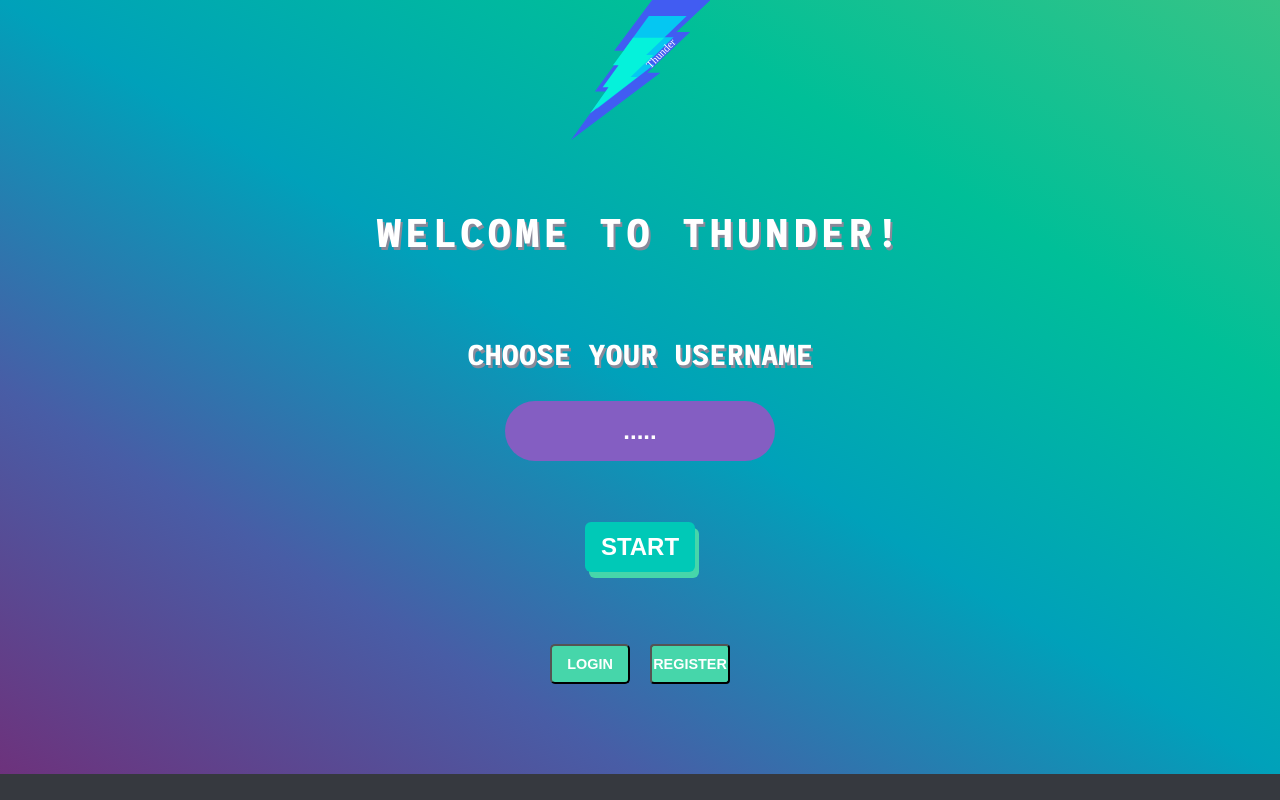
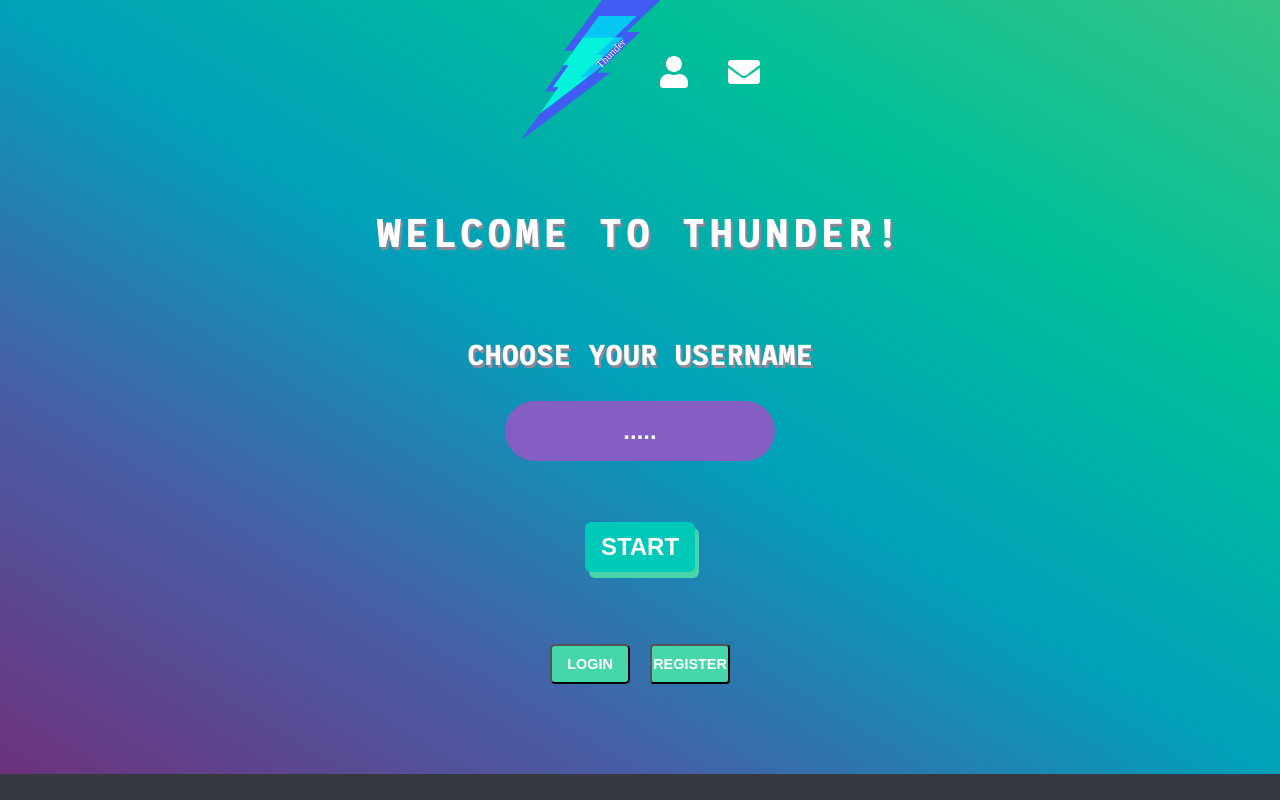
Before and after one commit to clrko/wild-thunder, a React (Create React App) app: page / in a window 1280 px wide. Built offline with nearby package versions, Linux system fonts and the light colour scheme; no server answers.

Commit message:
updates 23:00 am

```diff
--- a/src/components/pages/Contact.js
+++ b/src/components/pages/Contact.js
@@ -2,6 +2,7 @@ import React, { Component } from 'react';
 
 import NavbarFooter from '../shared/NavbarFooter';
 import NavbarHeader from '../shared/NavbarHeader';
+import ContactCards from './ContactCards'
 
 import './Contact.css';
 
@@ -9,9 +10,9 @@ class SignIn extends Component {
     render() {
         return (
             <div>
-                <NavbarHeader/>
-                <NavbarFooter/>
-                <h1>Hello Contact us Page</h1>
+                <NavbarHeader />
+                <NavbarFooter />
+                <ContactCards />
             </div>
         )
     }
--- /dev/null
+++ b/src/components/pages/ContactCards.js
@@ -0,0 +1,15 @@
+import React, { Component } from 'react';
+
+import './ContactCards.css';
+
+class ContactCards extends Component {
+    render() {
+        return (
+            <div>
+                <h1></h1>
+            </div>
+        )
+    }
+}
+
+export default ContactCards;
--- a/src/components/shared/Navbar.css
+++ b/src/components/shared/Navbar.css
@@ -89,10 +89,10 @@
     }
 
     .nav-container ul {
-        /* display: flex;
-        justify-content: center; */
-        /* z-index: 1;
-        float: right; */
+        display: flex;
+        justify-content: center;
+        z-index: 1;
+        float: right;
     }
 }
 
```
Also changed, not shown: src/components/pages/ContactCards.css (added).
